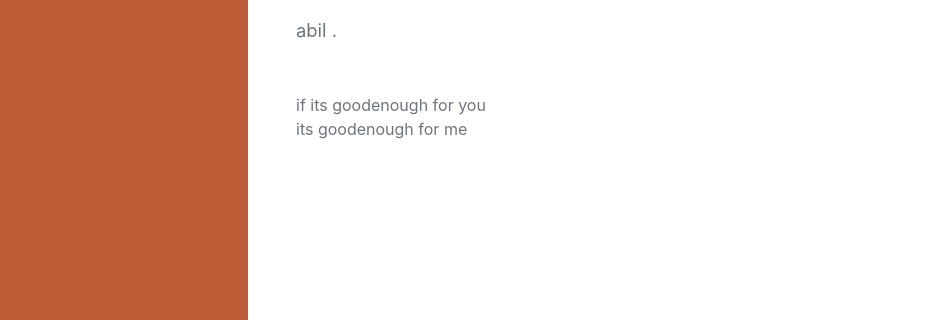
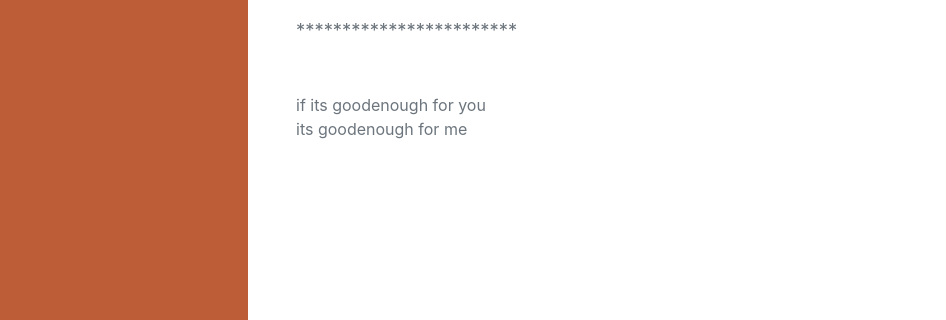
Before and after one commit to Alfabezz/nabil-alfa-r, a plain HTML site: page index.html in a window 1280 px wide. Shown: the part 477-797 px from the top of the page, without its empty margins (24-970 px from the left). Drawn offline with nearby package versions, Linux system fonts and the light colour scheme; a web font is replaced by a local one.

Commit message:
Update index.html

```diff
--- a/index.html
+++ b/index.html
@@ -44,7 +44,7 @@
                          alfa radhee · , insta: 4lffx_ · 08986736828 ·
                         <a href="mailto:nabilnazriel09@gmail.com">nabilnazriel09@gmail.com.com</a>
                     </div>
-                    <p class="lead mb-5">abil .
+                    <p class="lead mb-5">************************
                     <div class="social-icons">if its goodenough for you
                         <div> its goodenough for me
 
```
